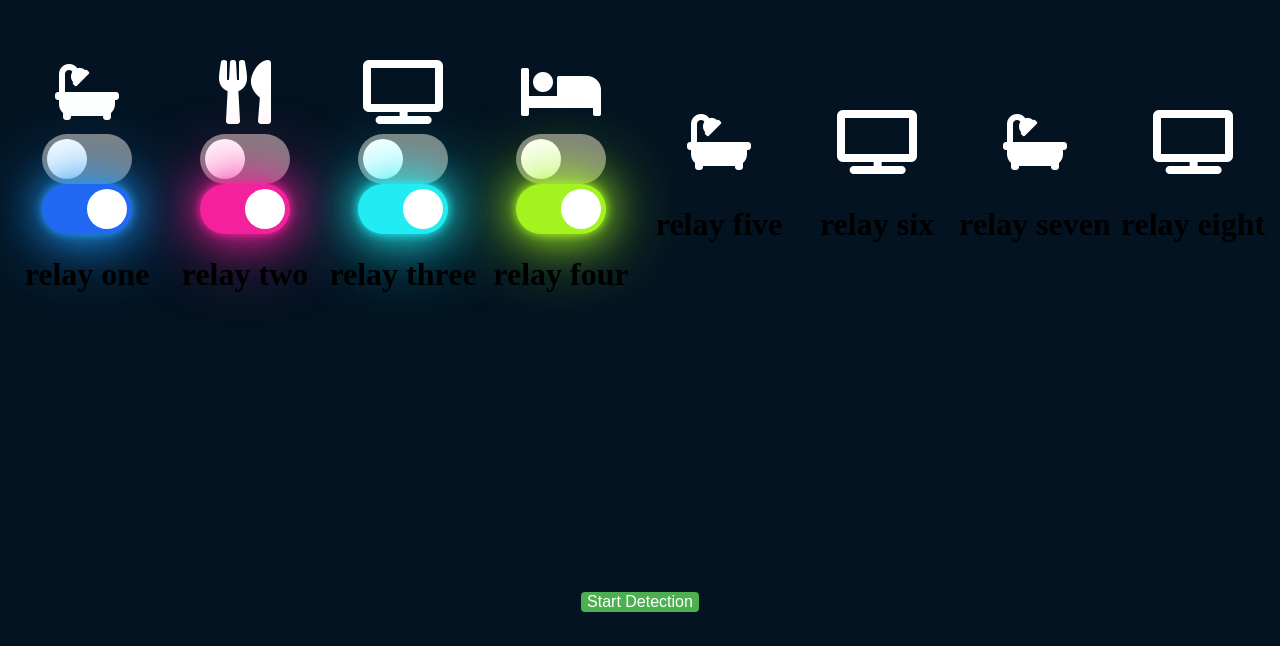
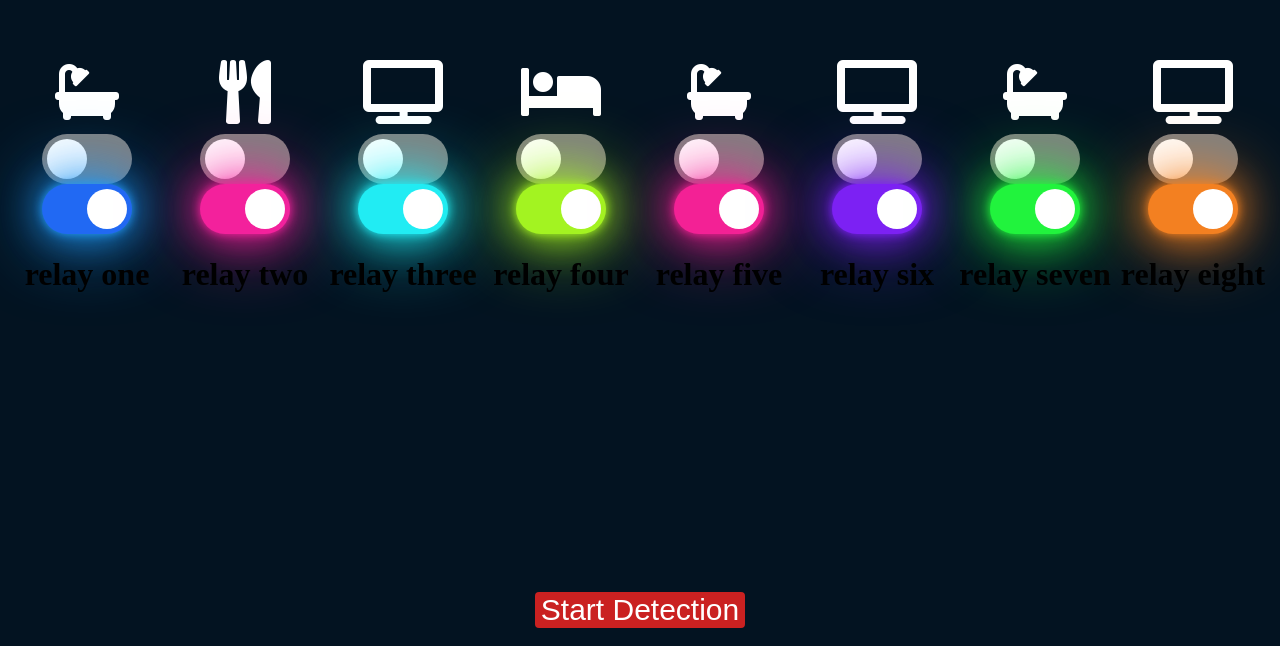
Before and after one commit to Abhishek-g-bot/Smart-Switch-Board, a plain HTML site: page template/index.html in a window 1280 px wide. Shown: the part 226-872 px from the top of the page. Drawn offline with nearby package versions, Linux system fonts and the light colour scheme; no server answers.

Commit message:
Update style.css

```diff
--- a/static/css/style.css
+++ b/static/css/style.css
@@ -18,7 +18,7 @@ body {
     align-items: center;
     flex-direction: column;
 }
-.toggle-btn, .toggle-btn1, .toggle-btn2, .toggle-btn3{
+.toggle-btn, .toggle-btn1, .toggle-btn2, .toggle-btn3, .toggle-btn4, .toggle-btn5, .toggle-btn6, .toggle-btn7{
 	width: 80px;
 	height: 40px;
 	background: gray;
@@ -26,7 +26,7 @@ body {
 	padding:5px;
 	transition: all 300ms ease-in-out;
 }
-.toggle-btn > .inner-circle, .toggle-btn1 > .inner-circle, .toggle-btn2 > .inner-circle, .toggle-btn3 > .inner-circle{
+.toggle-btn > .inner-circle, .toggle-btn1 > .inner-circle, .toggle-btn2 > .inner-circle, .toggle-btn3 > .inner-circle, .toggle-btn4 > .inner-circle, .toggle-btn5 > .inner-circle, .toggle-btn6 > .inner-circle, .toggle-btn7 > .inner-circle{
 	width: 40px;
 	height: 40px;
 	background: #fff;
@@ -56,7 +56,30 @@ body {
 	box-shadow: 0 0 10px #a3f321, 0 0 40px #a3f321, 0 0 80px #a3f321;
 	transition-delay: 0.5s;
 }
-.toggle-btn.active>.inner-circle,.toggle-btn1.active>.inner-circle,.toggle-btn2.active>.inner-circle,.toggle-btn3.active>.inner-circle{
+.toggle-btn4.active{
+
+	background: #f32195;
+	box-shadow: 0 0 10px #f32195, 0 0 40px #f32195, 0 0 80px #f32195;
+	transition-delay: 0.5s;
+}
+.toggle-btn5.active{
+
+	background: #7c21f3;
+	box-shadow: 0 0 10px #7c21f3, 0 0 40px #7c21f3, 0 0 80px #7c21f3;
+	transition-delay: 0.5s;
+}
+.toggle-btn6.active{
+
+	background: #21f33d;
+	box-shadow: 0 0 10px #21f33d, 0 0 40px #21f33d, 0 0 80px #21f33d;
+	transition-delay: 0.5s;
+}
+.toggle-btn7.active{
+	background: #f38021;
+	box-shadow: 0 0 10px #f38021, 0 0 40px #f38021, 0 0 80px #f38021;
+	transition-delay: 0.5s;
+}
+.toggle-btn.active>.inner-circle,.toggle-btn1.active>.inner-circle,.toggle-btn2.active>.inner-circle,.toggle-btn3.active>.inner-circle,.toggle-btn4.active>.inner-circle,.toggle-btn5.active>.inner-circle,.toggle-btn6.active>.inner-circle,.toggle-btn7.active>.inner-circle{
 	margin-left: 40px;
 }
 .icon1{
@@ -64,8 +87,8 @@ body {
 	margin: 10px auto;
 }
 #hand-gesture-button {
-  font-size: 16px;
-  background-color: #4CAF50;
+  font-size: 30px;
+  background-color: #ca2121;
   margin: 10px auto;
   color: white;
   border: none;
```
